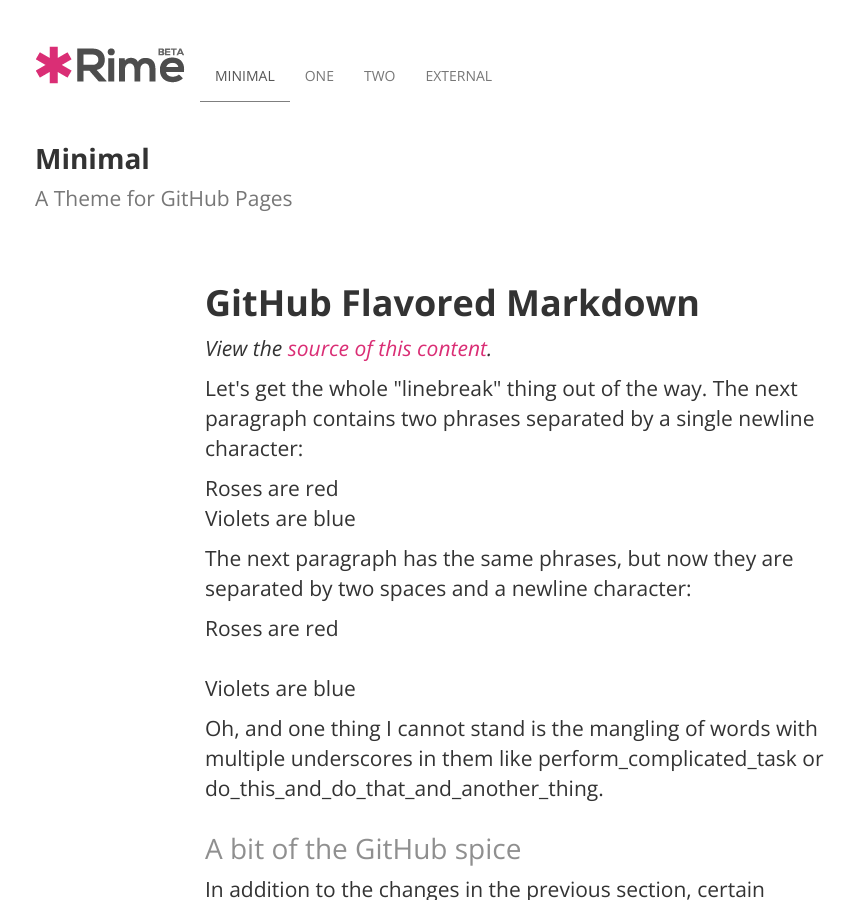
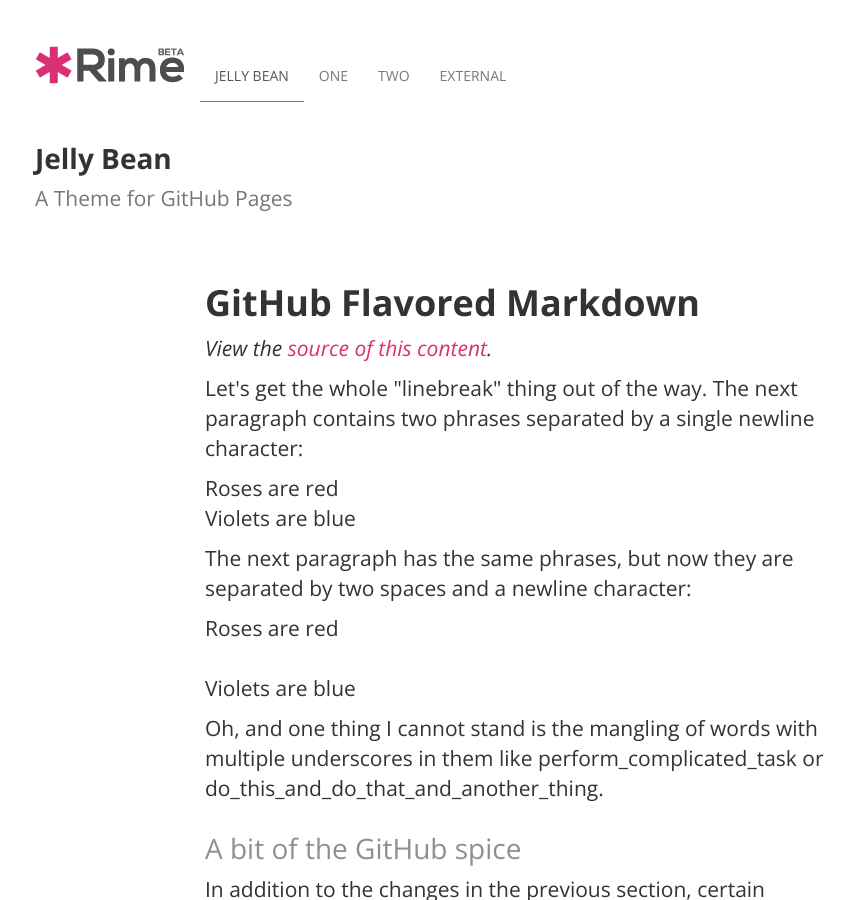
Before and after one commit to RimeCoOfficial/Minima, a Jekyll site: the page built from index.md, in a window 1280 px wide and 900 px high. Shown: the whole window, without its empty margins (110-964 px from the left). Built offline with Jekyll 4.4.1, drawn with Linux system fonts in a browser that asks for light colours; nearby versions of some CDN libraries.

Commit message:
Update _config.yml

```diff
--- a/_config.yml
+++ b/_config.yml
@@ -7,7 +7,7 @@ gems:             [jekyll-sitemap]
 permalink:        pretty
 
 # Setup
-title:            Minimal
+title:            Jelly Bean
 description:      'A Theme for GitHub Pages'
 baseurl:          /jelly-bean
 
```
